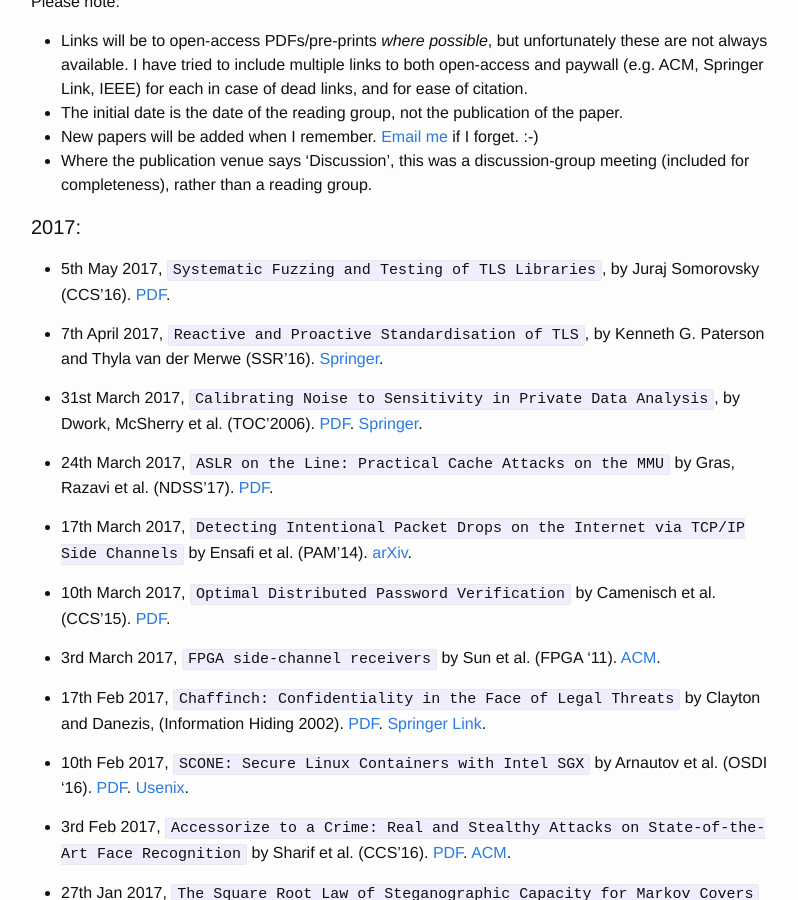
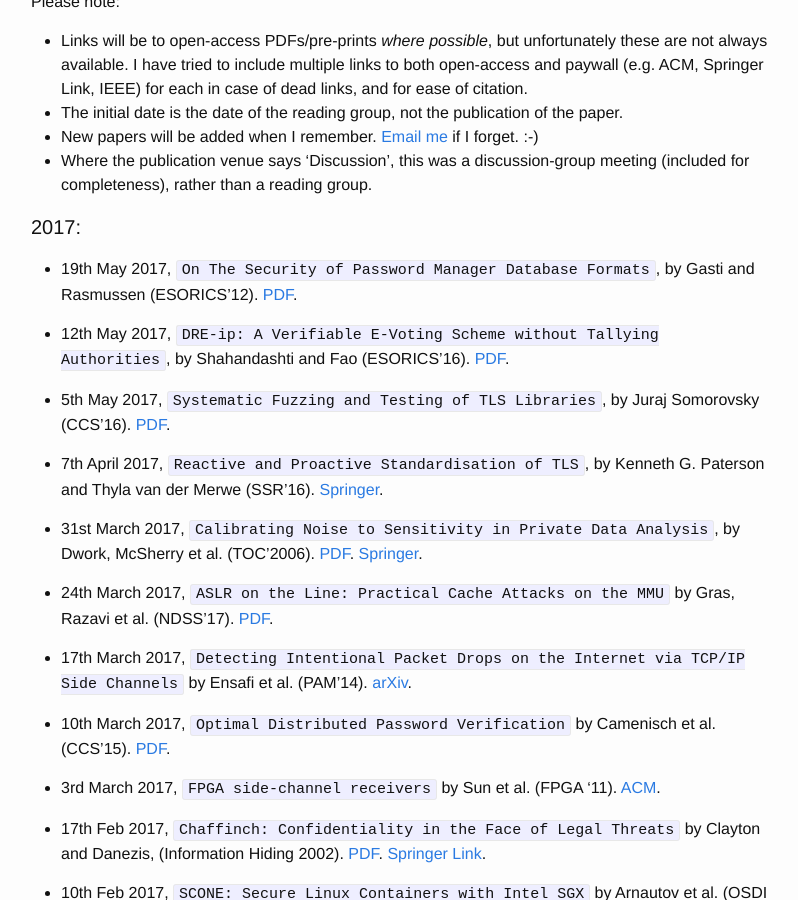
Before and after one commit to mpdehnel/ReadingGroup, a Jekyll site: the page built from index.md, in a window 1280 px wide and 900 px high, scrolled down 513 px. Shown: the whole window, without its empty margins (239-1037 px from the left). Built offline with Jekyll 4.4.1, drawn with Linux system fonts in a browser that asks for light colours.

Commit message:
add DRE-ip and password vault papers

```diff
--- a/index.md
+++ b/index.md
@@ -19,6 +19,10 @@ Please note:
 * Where the publication venue says 'Discussion', this was a discussion-group meeting (included for completeness), rather than a reading group.
 
 #### 2017:
+
+* 19th May 2017, `On The Security of Password Manager Database Formats`, by Gasti and Rasmussen (ESORICS'12). [PDF](https://www.cs.ox.ac.uk/files/6487/pwvault.pdf).
+
+* 12th May 2017, `DRE-ip: A Verifiable E-Voting Scheme without Tallying Authorities`, by Shahandashti and Fao (ESORICS'16). [PDF](https://eprint.iacr.org/2016/670.pdf).
 
 * 5th May 2017, `Systematic Fuzzing and Testing of TLS Libraries`, by Juraj Somorovsky (CCS'16). [PDF](https://www.nds.rub.de/media/nds/veroeffentlichungen/2016/10/19/tls-attacker-ccs16.pdf).
 
```
